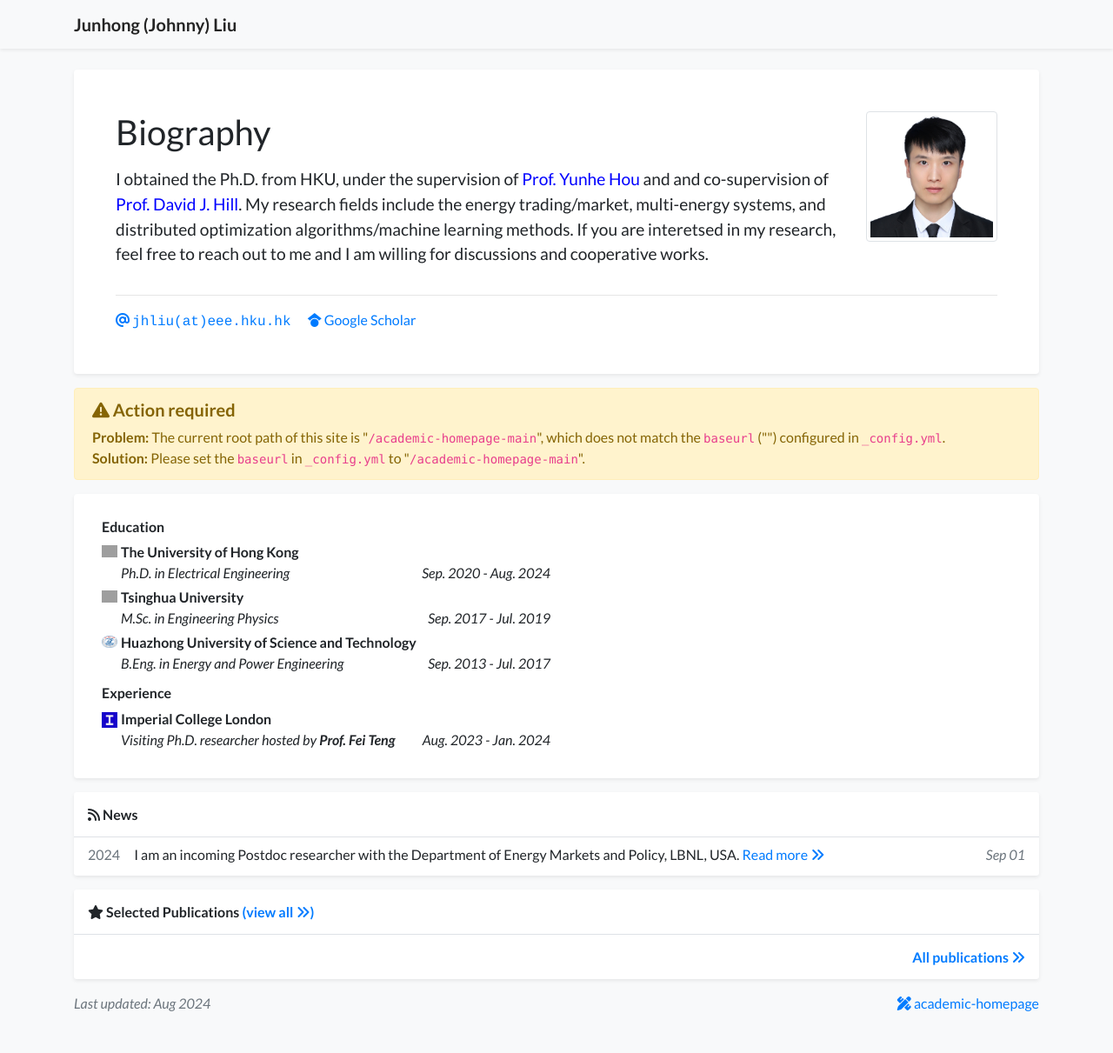
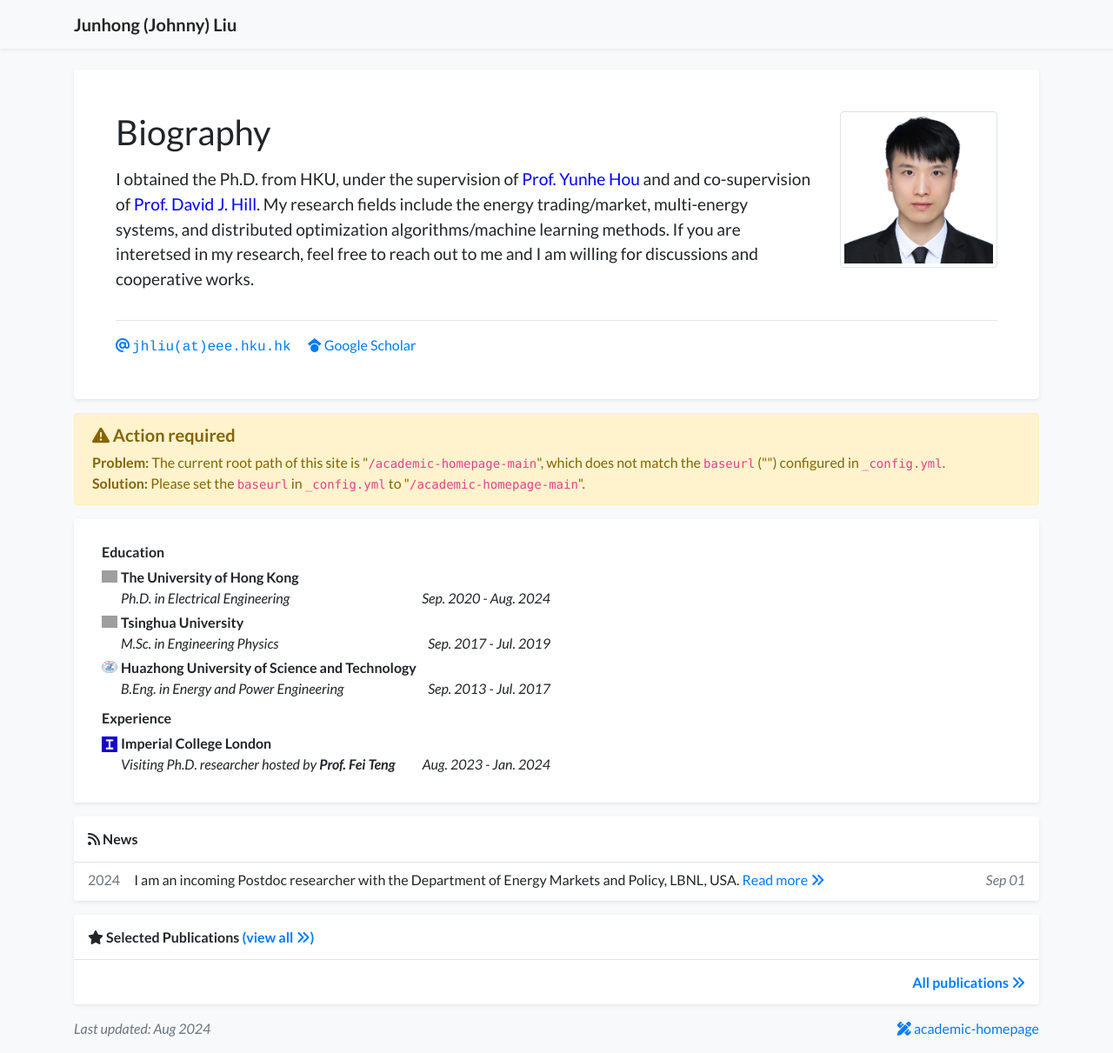
Before and after one commit to johnny-eee/academic-homepage-main, a Jekyll site: the page built from index.html, in a window 1280 px wide and 1211 px high. Shown: the whole window at 87% size. Built offline with Jekyll 4.4.1, drawn with Linux system fonts in a browser that asks for light colours; a style sheet for code colours, icons or effects is not loaded; grey boxes are pictures that could not be loaded.

Commit message:
Update profile_card.html

```diff
--- a/_includes/widgets/profile_card.html
+++ b/_includes/widgets/profile_card.html
@@ -28,7 +28,7 @@
                             <img
                                 src="{{ site.data.profile.portrait_url | relative_url }}"
                                 class="figure-img img-fluid img-thumbnail"
-                                style="height: 150px;"
+                                style="height: 180px;"
                                 data-toggle="tooltip"
                                 data-placement="top"
                                 title="{{ site.data.profile.portrait_caption }}"
```
